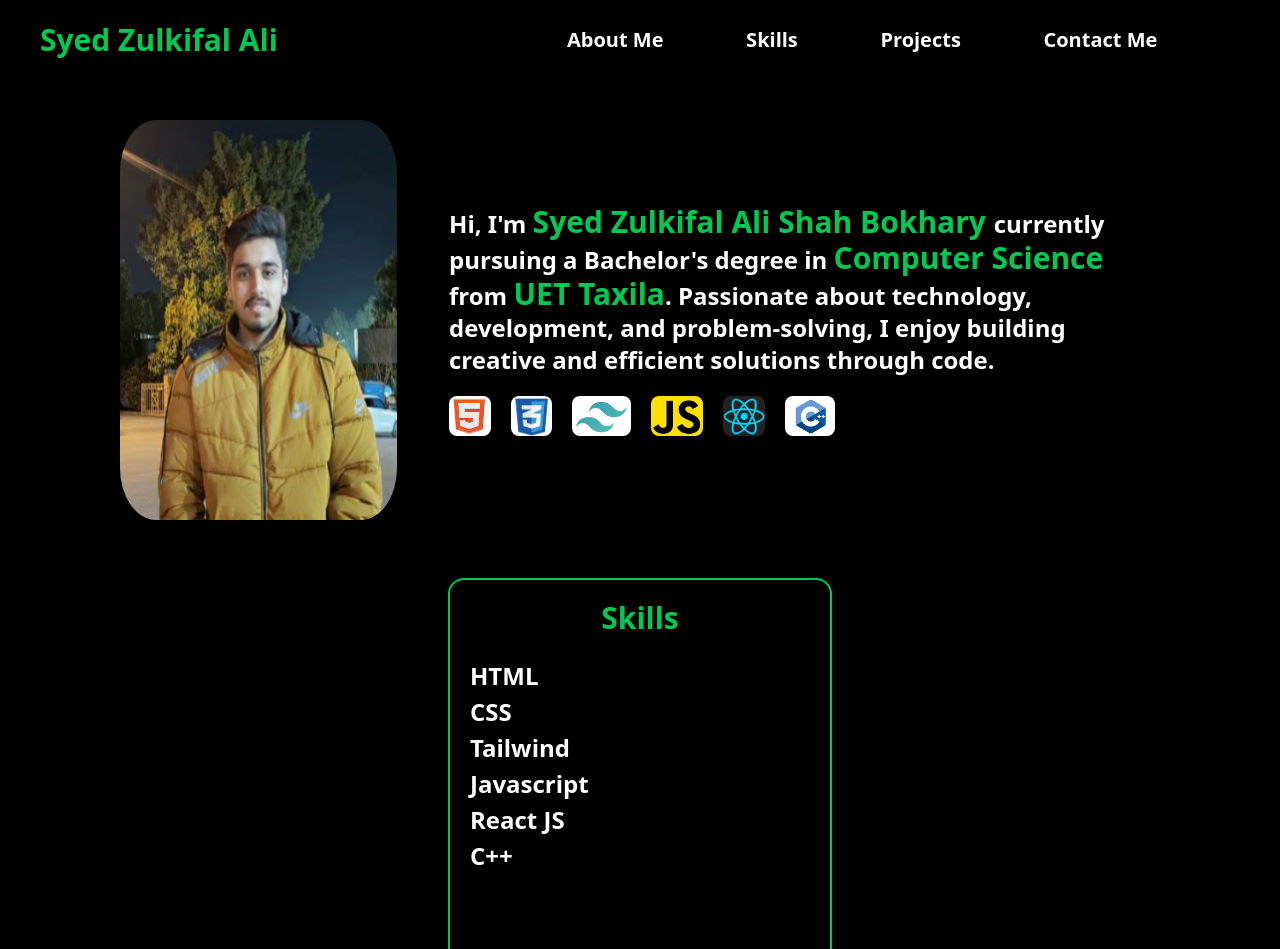
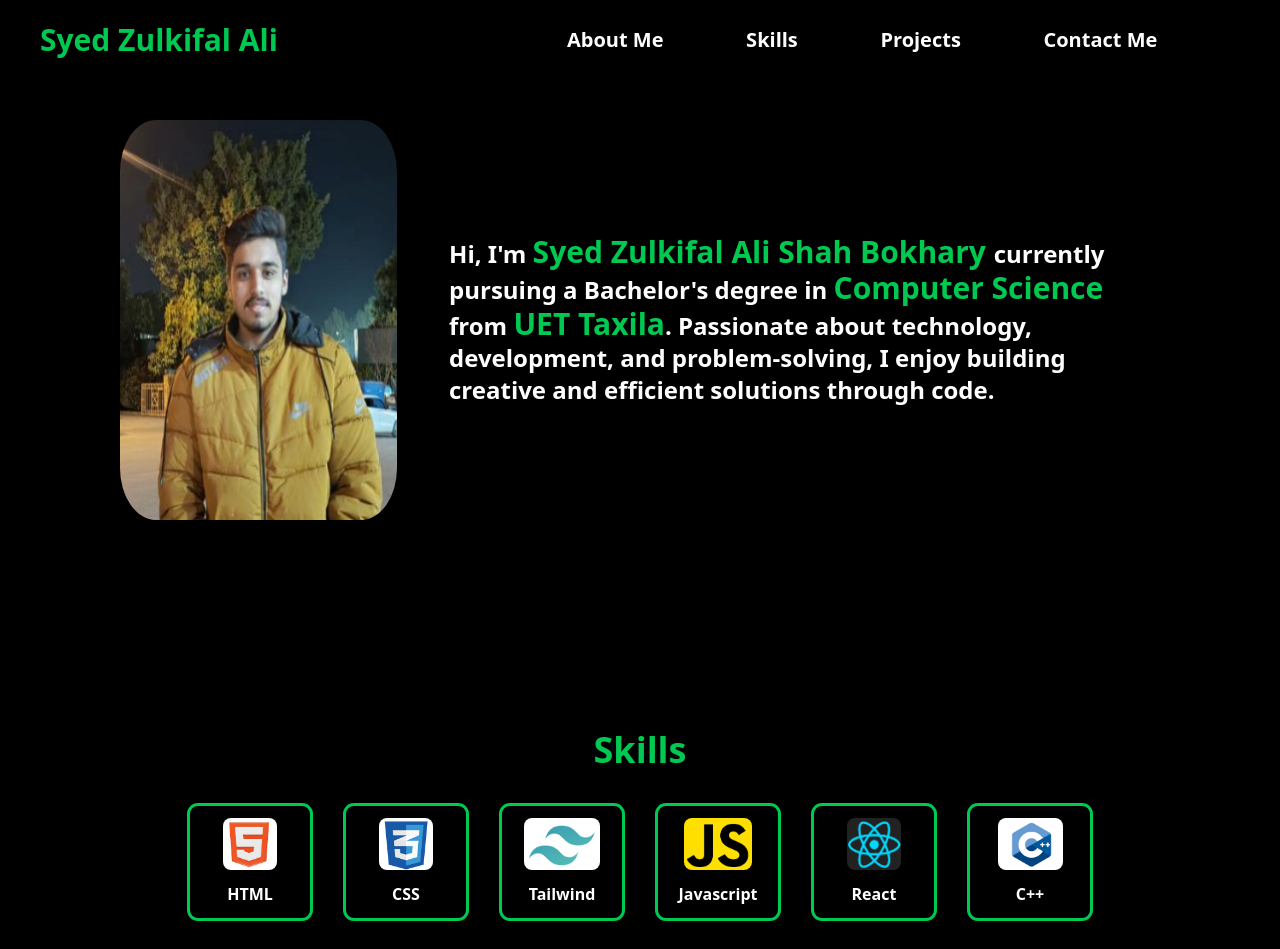
Before and after one commit to Zulkifal05/PersonalPortfolio, a React (Vite) app: page / in a window 1280 px wide. Shown: the top 949 px of the page. Built offline with nearby package versions, Linux system fonts and the light colour scheme.

Commit message:
Skills section UI updated

```diff
--- a/src/components/About.jsx
+++ b/src/components/About.jsx
@@ -1,12 +1,5 @@
 import React from 'react'
 import PROFILEPIC from "../assets/PROFILEPIC.png"
-import CppPic from "../assets/CppPic.png"
-import CSSPic from "../assets/CSSPic.png"
-import JavascriptPic from "../assets/JavascriptPic.png"
-import ReactPic from "../assets/ReactPic.png"
-import TailwindPIC from "../assets/TailwindPic.png"
-import HTMLPic from "../assets/HTMLPic.png"
-
 
 const About = ({AboutReference}) => {
   return (
@@ -21,15 +14,6 @@ const About = ({AboutReference}) => {
           <p className='font-bold text-white text-2xl [@media(max-width:768px)]:text-md'>Hi, I'm <span className='text-green-500 text-3xl font-bold'>Syed Zulkifal Ali Shah Bokhary </span>
           currently pursuing a Bachelor's degree in <span   className='text-green-500 text-3xl font-bold [@media(max-width:768px)]:text-md'>Computer Science</span> from <span className='text-green-500 text-3xl font-bold'>UET Taxila</span>. Passionate about technology, development, and problem-solving, I enjoy building creative and efficient solutions through code.</p>
         </div>
-
-        <div className='flex items-center justify-start gap-5 mt-5 flex-wrap'>
-          <img src={HTMLPic} alt="HTML" className='h-10 rounded-lg'/>
-          <img src={CSSPic} alt="CSS" className='h-10 rounded-lg'/>
-          <img src={TailwindPIC} alt="Tailwind" className='h-10 rounded-lg'/>
-          <img src={JavascriptPic} alt="JAVASCRIPT" className='h-10 rounded-lg'/>
-          <img src={ReactPic} alt="REACT" className='h-10 rounded-lg'/>
-          <img src={CppPic} alt="C++" className='h-10 rounded-lg'/>
-        </div>
       </div>
     </div>
   )
--- a/src/components/Skills.jsx
+++ b/src/components/Skills.jsx
@@ -1,21 +1,43 @@
 import React from 'react'
+import CppPic from "../assets/CppPic.png"
+import CSSPic from "../assets/CSSPic.png"
+import JavascriptPic from "../assets/JavascriptPic.png"
+import ReactPic from "../assets/ReactPic.png"
+import TailwindPIC from "../assets/TailwindPic.png"
+import HTMLPic from "../assets/HTMLPic.png"
 
 const Skills = ({SkillsReference}) => {
   return (
     <div
     ref={SkillsReference}
-    className='w-full h-[50vh] mt-13 flex items-center justify-center'>
-      <div className='w-[30%] h-[97%] rounded-2xl p-5 min-w-[300px] border-2 border-green-500'>
-        <h1 className='text-center font-bold text-green-500 text-3xl'>Skills</h1>
-        <div className='flex flex-col justify-evenly mt-5'>
-          <p className='font-bold text-white text-2xl mt-1'>HTML</p>
-          <p className='font-bold text-white text-2xl mt-1'>CSS</p>
-          <p className='font-bold text-white text-2xl mt-1'>Tailwind</p>
-          <p className='font-bold text-white text-2xl mt-1'>Javascript</p>
-          <p className='font-bold text-white text-2xl mt-1'>React JS</p>
-          <p className='font-bold text-white text-2xl mt-1'>C++</p>
+    className='w-full h-[63vh] mt-13 flex items-center justify-center flex-col'>
+    <h1 className='text-center font-bold text-green-500 text-4xl'>Skills</h1>
+    <div className='flex items-center justify-center flex-wrap mt-9 gap-9'>
+          <div className='flex flex-col items-center justify-center gap-3 outline-3 outline-green-500 min-w-[50px] w-30 p-3 rounded-lg'>
+            <img src={HTMLPic} alt="HTML Pic" className='h-13 rounded-lg'/>
+            <p className='font-bold text-center text-white'>HTML</p>
+          </div>
+          <div className='flex flex-col items-center justify-center gap-3 outline-3 outline-green-500 min-w-[50px] w-30 p-3 rounded-lg'>
+            <img src={CSSPic} alt="CSS Pic" className='h-13 rounded-lg'/>
+            <p className='font-bold text-center text-white'>CSS</p>
+          </div>
+          <div className='flex flex-col items-center justify-center gap-3 outline-3 outline-green-500 min-w-[50px] w-30 p-3 rounded-lg'>
+            <img src={TailwindPIC} alt="Tailwind Pic" className='h-13 rounded-lg'/>
+            <p className='font-bold text-center text-white'>Tailwind</p>
+          </div>
+          <div className='flex flex-col items-center justify-center gap-3 outline-3 outline-green-500 min-w-[50px] w-30 p-3 rounded-lg'>
+            <img src={JavascriptPic} alt="Javascript Pic" className='h-13 rounded-lg'/>
+            <p className='font-bold text-center text-white'>Javascript</p>
+          </div>
+          <div className='flex flex-col items-center justify-center gap-3 outline-3 outline-green-500 min-w-[50px] w-30 p-3 rounded-lg'>
+            <img src={ReactPic} alt="React Pic" className='h-13 rounded-lg'/>
+            <p className='font-bold text-center text-white'>React</p>
+          </div>
+          <div className='flex flex-col items-center justify-center gap-3 outline-3 outline-green-500 min-w-[50px] w-30 p-3 rounded-lg'>
+            <img src={CppPic} alt="C++ Pic" className='h-13 rounded-lg'/>
+            <p className='font-bold text-center text-white'>C++</p>
+          </div>
         </div>
-      </div>
     </div>
   )
 }
```
